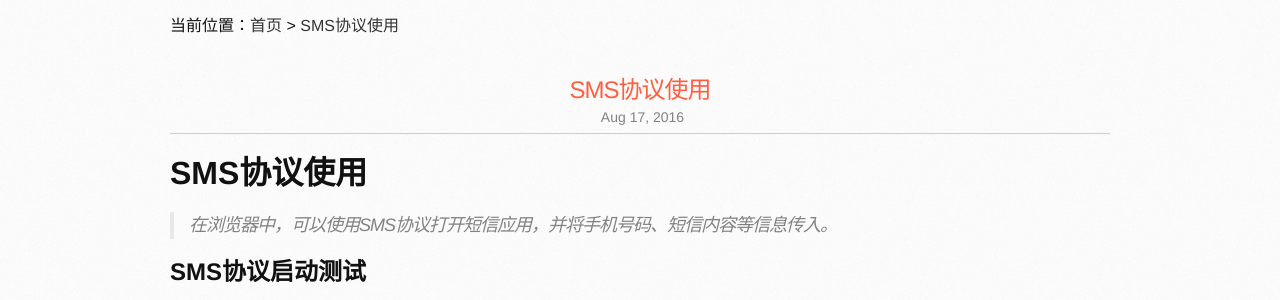
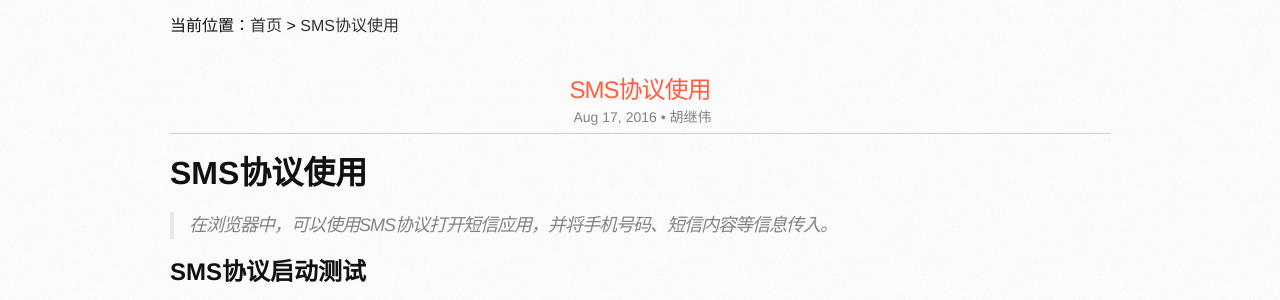
Before and after one commit to bystep15/bystep15.github.io, a Jekyll site: the page built from _posts/2016-08-17-sms.md, in a window 1280 px wide and 900 px high. Shown: the part 187-487 px from the top of the window. Built offline with Jekyll 4.4.1, drawn with Linux system fonts in a browser that asks for light colours; comment, search, counter and statistics services are not loaded.

Commit message:
添加作者

```diff
--- a/_posts/2016-08-17-sms.md
+++ b/_posts/2016-08-17-sms.md
@@ -3,6 +3,7 @@ layout: post
 title:  "SMS协议使用"
 date:   2016-08-17 17:00:00 +0800
 description: "在浏览器中，可以使用SMS协议打开短信应用，并将手机号码、短信内容等信息传入。"
+author: 胡继伟
 categories: front article
 ---
 
```
